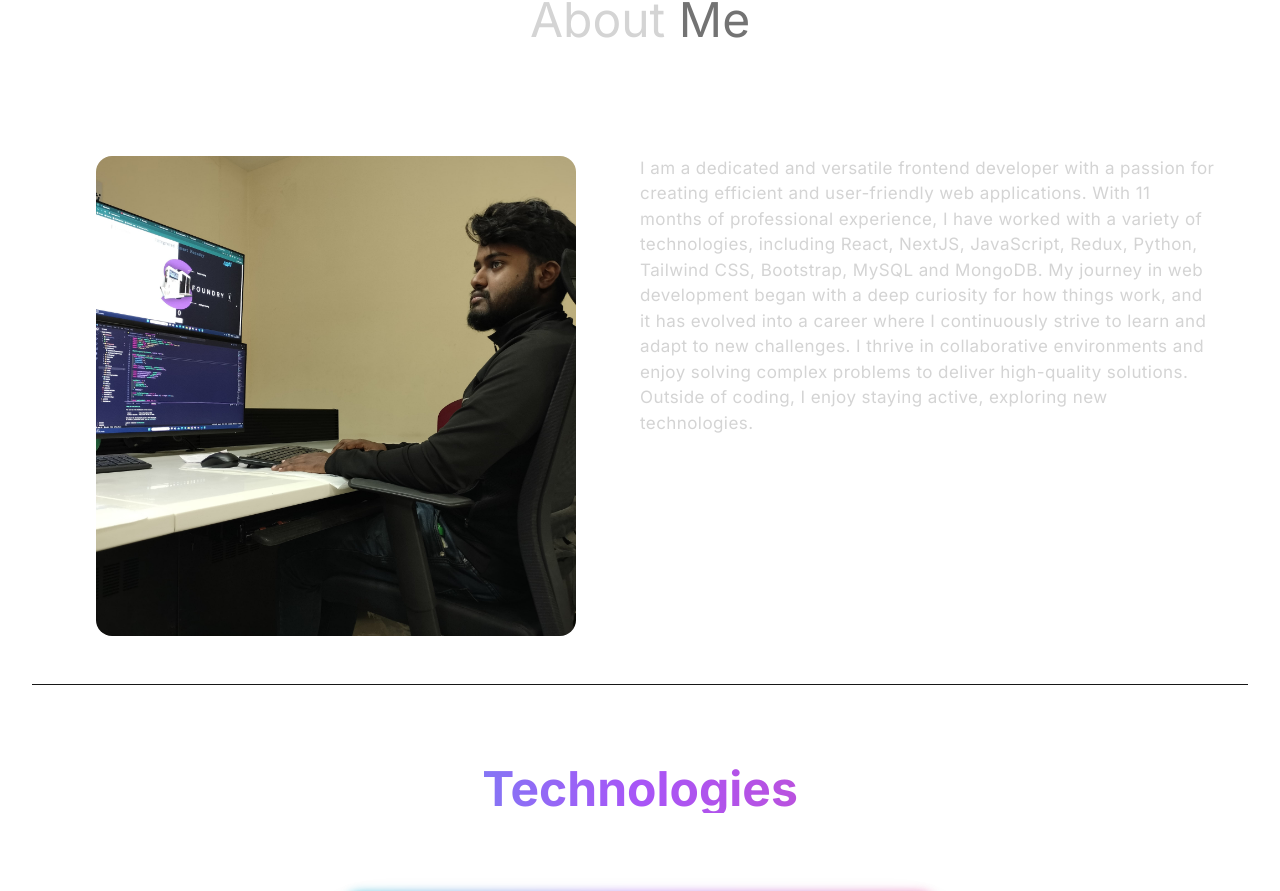
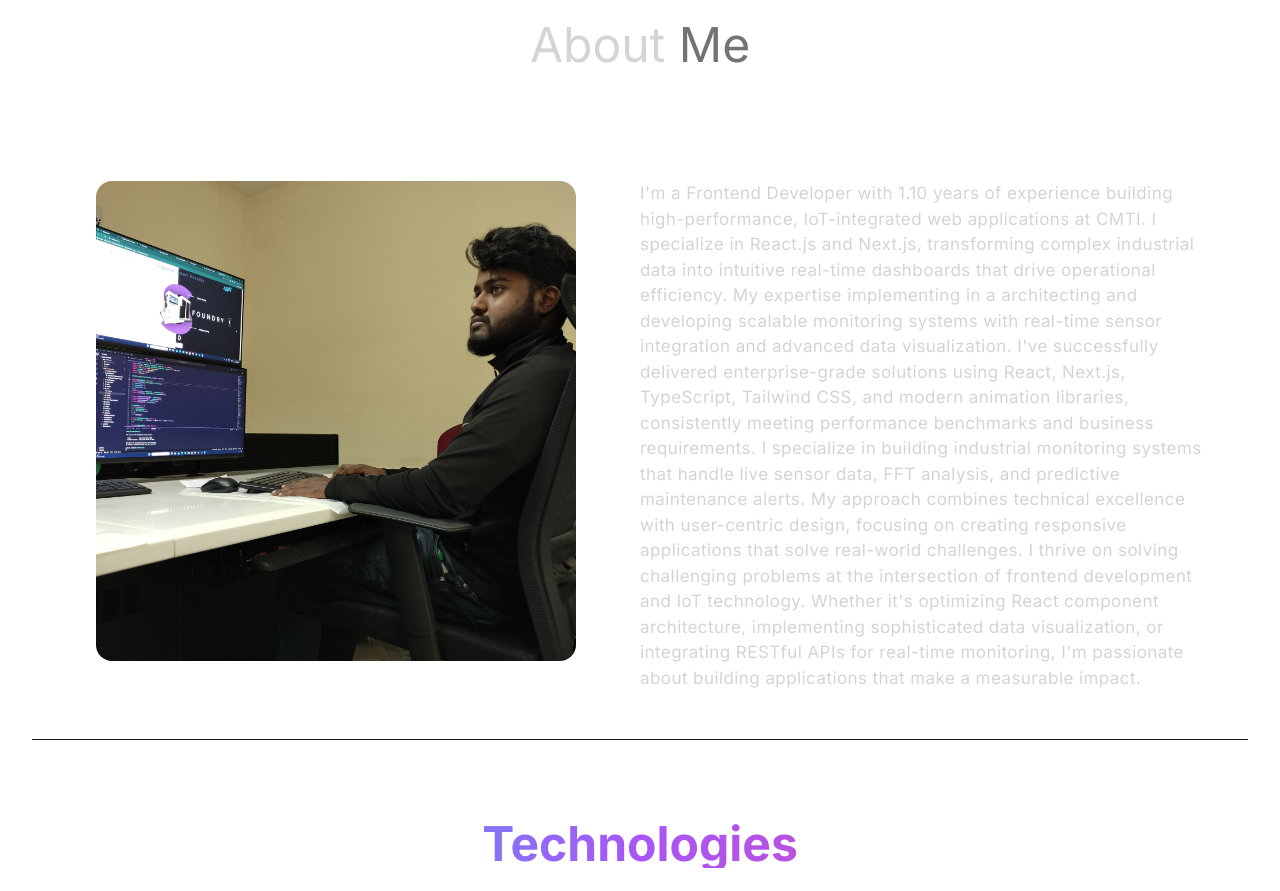
Before and after one commit to Harshithshetty07/my--portfolio, a React (Create React App) app in the folder frontend/: page / in a window 1280 px wide. Shown: the part 808-1699 px from the top of the page. Built offline with nearby package versions, Linux system fonts and the light colour scheme; the HTML template or start-up script is replaced by a standard one.

Commit message:
Update data.js

```diff
--- a/frontend/src/constants/data.js
+++ b/frontend/src/constants/data.js
@@ -7,16 +7,14 @@ import project6 from "../assets/cloud.jpg";
 import CMTI_LOGO_Image from '../assets/CMTILogo.png'
 
 export const HERO_CONTENT = `I am a dedicated and versatile frontend developer with a passion for creating efficient and user-friendly
-web applications that solve real-world industrial challenges. With 1+ year of professional experience at CMTI (Central Manufacturing
-Technology Institute), I have worked with a variety of technologies, including React.js,
+web applications that solve real-world industrial challenges. With 1.10 year of professional experience at CMTI (Central Manufacturing
+Technology Institute), I have worked with a variety of technologies, including React.js, Jest,
 Next.js, JavaScript, Redux, Tailwind CSS, Bootstrap, MySQL, and MongoDB, specializing in IoT-integrated monitoring systems and real-time data visualization.`;
 
-export const ABOUT_TEXT = `I am a dedicated and versatile frontend developer with a passion for creating efficient and user-friendly web applications.
-With 11 months of professional experience, I have worked with a variety of technologies, including React, NextJS, JavaScript, Redux, Python, Tailwind CSS, Bootstrap, MySQL and MongoDB.
-My journey in web development began with a deep curiosity for how things work, and it has evolved into a career
-where I continuously strive to learn and adapt to new challenges. I thrive in collaborative environments and enjoy solving complex problems to deliver high-quality solutions.
-Outside of coding, I enjoy staying active, exploring new technologies.`;
-
+export const ABOUT_TEXT = `I'm a Frontend Developer with 1.10 years of experience building high-performance, IoT-integrated web applications at CMTI. I specialize in React.js and Next.js, transforming complex industrial data into intuitive real-time dashboards that drive operational efficiency.
+My expertise implementing in a architecting and developing scalable monitoring systems with real-time sensor integration and advanced data visualization. I've successfully delivered enterprise-grade solutions using React, Next.js, TypeScript, Tailwind CSS, and modern animation libraries, consistently meeting performance benchmarks and business requirements.
+I specialize in building industrial monitoring systems that handle live sensor data, FFT analysis, and predictive maintenance alerts. My approach combines technical excellence with user-centric design, focusing on creating responsive applications that solve real-world challenges.
+I thrive on solving challenging problems at the intersection of frontend development and IoT technology. Whether it's optimizing React component architecture, implementing sophisticated data visualization, or integrating RESTful APIs for real-time monitoring, I'm passionate about building applications that make a measurable impact.`
 
 export const experiences = [
   {
@@ -25,7 +23,7 @@ export const experiences = [
     icon: CMTI_LOGO_Image,
     iconBg: "#383E56",
     date: "Feb 2025 - Present",
-    technologies: ["Javascript", "React.js", "NextJS", "SQL", "MongoDB",  "MySQL", "Docker", "MySQL", "Tailwind.CSS",  ],
+    technologies: ["Javascript", "React.js", "NextJS", "SQL", "MongoDB", "MySQL", "Docker", "MySQL", "Tailwind.CSS",],
     points: [
       "Architected and delivered 3 high-performance client applications using React.js and Next.js microservices architecture, meeting all business requirements while reducing deployment time by 30%.",
       "Led development of microservices-based web applications with optimized component architecture, reducing initial load times by 40% and enhancing overall system performance.",
@@ -40,7 +38,7 @@ export const experiences = [
     icon: CMTI_LOGO_Image,
     iconBg: "#E6DEDD",
     date: "Feb 2024 - Feb 2025",
-    technologies: ["Javascript", "React.js", "NextJS", "SQL", "MongoDB",  "MySQL", "Docker", "MySQL", "Tailwind.CSS", "Redux", "Bootstrap" ],
+    technologies: ["Javascript", "React.js", "NextJS", "SQL", "MongoDB", "MySQL", "Docker", "MySQL", "Tailwind.CSS", "Redux", "Bootstrap"],
     points: [
       "Contributed to frontend development initiatives by designing and implementing responsive UI components using React.js, enhancing user interface consistency across multiple client applications.",
       "Assisted in database integration projects by developing efficient data fetching mechanisms and API integrations, improving data retrieval performance by 27% through optimized query implementations.",
@@ -61,7 +59,7 @@ export const EXPERIENCES = [
 Designed and developed user interfaces for web applications using React and Tailwind CSS Bootstrap.
 Implemented robust user validation techniques to enhance security and the user experience, ensuring intuitive navigation and fast loading times.
 Implemented responsive designs and optimized frontend performance.`,
-    technologies: ["Javascript", "React.js", "NextJS", "Python", "MongoDB",  "MySQL", "Bootstrap", "Redux", "Tailwind.CSS",  ],
+    technologies: ["Javascript", "React.js", "NextJS", "Python", "MongoDB", "MySQL", "Bootstrap", "Redux", "Tailwind.CSS",],
   },
 ];
 export const PROJECTS = [
@@ -69,21 +67,21 @@ export const PROJECTS = [
     title: "Integrated Smart Foundry 4.0",
     image: project3,
     description: "An Integrated Smart Foundry 4.0 dashboard, providing real-time monitoring and control of foundry operations, including equipment status, process parameters, and production metrics. It features data visualization, predictive maintenance alerts, and integration with IoT devices ",
-    technologies: ["React", "CSS", "JavaScript",  "Tailwind CSS","Form Validation","Animation Library", "Material UI", "React-Charts" ],
+    technologies: ["React", "CSS", "JavaScript", "Tailwind CSS", "Form Validation", "Animation Library", "Material UI", "React-Charts"],
     link: "https://ifoundry.online/"
   },
   {
     title: "AMS INDIA DASHBOARD",
     image: project1,
-    description:"A fully functional AMS India Dashboard, with features like temperature monitoring, vibration analysis, energy management, OEE calculation, sensor monitoring, digital-Etop monitoring. and user authentication",
-    technologies: ["React", "CSS", "JavaScript", "Tailwind CSS", "Bootstrap", "Mysql", "Php", "Form Validation", "Animation Library," ,"React-Charts"],
+    description: "A fully functional AMS India Dashboard, with features like temperature monitoring, vibration analysis, energy management, OEE calculation, sensor monitoring, digital-Etop monitoring. and user authentication",
+    technologies: ["React", "CSS", "JavaScript", "Tailwind CSS", "Bootstrap", "Mysql", "Php", "Form Validation", "Animation Library,", "React-Charts"],
     link: "https://cmti-smddc-dashboard.com/dashboard"
   },
   {
     title: "Netflix Clone",
     image: project2,
     description: "A fully functional Netflix Clone, featuring user authentication, movie and TV show browsing, dynamic search functionality, video streaming, personalized user recommendations, and a responsive design",
-    technologies: ["React", "CSS", "JavaScript", "Redux", "React-Hook-Form","Bootstrap", "Tailwind CSS","Form Validation"],
+    technologies: ["React", "CSS", "JavaScript", "Redux", "React-Hook-Form", "Bootstrap", "Tailwind CSS", "Form Validation"],
     link: "https://github.com/Harshithshetty07/Netflix-clone"
   },
 
```
